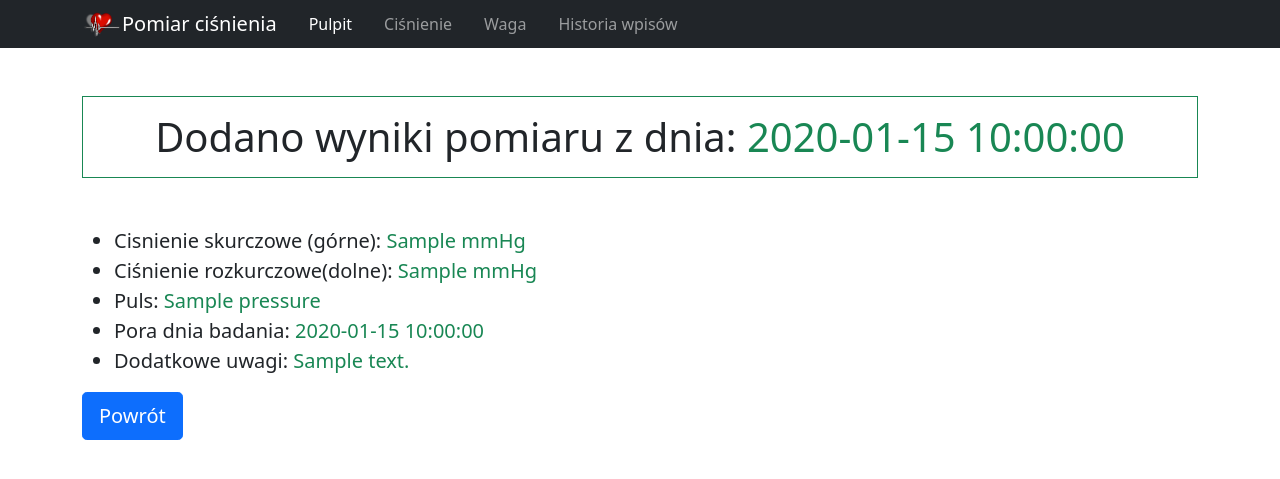
After one commit to PiotrDan/pomiarCisnienia, a Flask app: template templates/cisnienie_result.html in a window 1280 px wide. The commit adds this page. Shown: the top 479 px of the page. Run offline with Flask 2, Linux system fonts and the light colour scheme; the template is opened without the code that fills it: most values are stand-ins (such as "Sample title", 1, 10 or a date in 2020); parts of the project's set-up code (start-up, migrations or seed data) failed here and were passed over; some libraries are stand-ins or nearby versions.

Commit message:
Create file cisnienie_result.html and modify base.html

```diff
--- a/templates/base.html
+++ b/templates/base.html
@@ -93,7 +93,7 @@
             ></button>
           </div>
           <div class="modal-body">
-            <form action="#" method="POST">
+            <form action="{{url_for('blood_presure')}}" method="POST">
               <div class="row">
                 <div class="col-sm-4">
                   <div>
@@ -106,6 +106,7 @@
                       type="number"
                       name="upper_pressure"
                       class="form-control"
+                      required
                     />
                   </div>
                 </div>
@@ -121,6 +122,7 @@
                       type="number"
                       name="down_pressure"
                       class="form-control"
+                      required
                     />
                   </div>
                 </div>
@@ -132,7 +134,12 @@
                       class="form-label text-uppercase fs-5 text-center w-100 py-1 px-auto"
                       >Puls</label
                     >
-                    <input type="number" name="pressure" class="form-control" />
+                    <input
+                      type="number"
+                      name="pressure"
+                      class="form-control"
+                      required
+                    />
                   </div>
                 </div>
               </div>
@@ -188,6 +195,11 @@
                   ></textarea>
                 </div>
               </div>
+              <input
+                type="submit"
+                value="Dodaj"
+                class="btn btn-primary w-100 text-uppercase py-2"
+              />
             </form>
           </div>
           <div class="modal-footer bg-light">
--- /dev/null
+++ b/templates/cisnienie_result.html
@@ -0,0 +1,35 @@
+{% extends 'base.html' %} {% block content %}
+<div class="container">
+  <h1 class="mt-5 border border-success p-3 text-center">
+    Dodano wyniki pomiaru z dnia:
+    <span class="text-success">{{date_of_pressure}}</span>
+  </h1>
+  <ul class="mt-5">
+    <li class="fs-5">
+      Cisnienie skurczowe (górne):
+      <span class="text-success">{{upper_pressure}} mmHg</span>
+    </li>
+    <li class="fs-5">
+      Ciśnienie rozkurczowe(dolne):
+      <span class="text-success">{{down_pressure}} mmHg</span>
+    </li>
+    <li class="fs-5">Puls: <span class="text-success"> {{pressure}} </span></li>
+    <li class="fs-5">
+      Pora dnia badania: <span class="text-success">{{time_of_day}}</span>
+    </li>
+    <li class="fs-5">
+      Dodatkowe uwagi: <span class="text-success">{{description}}</span>
+    </li>
+  </ul>
+  <a href="{{url_for('index')}}" class="btn btn-primary btn-lg">Powrót</a>
+  <br />
+  <!-- <p>
+    Uwagi:
+    <span
+      >{% if upper_pressure > 140 and down_pressure > 90 %} Wysokie ciśnienie {%
+      endif %}</span
+    >
+  </p> -->
+</div>
+
+{% endblock %}
```
